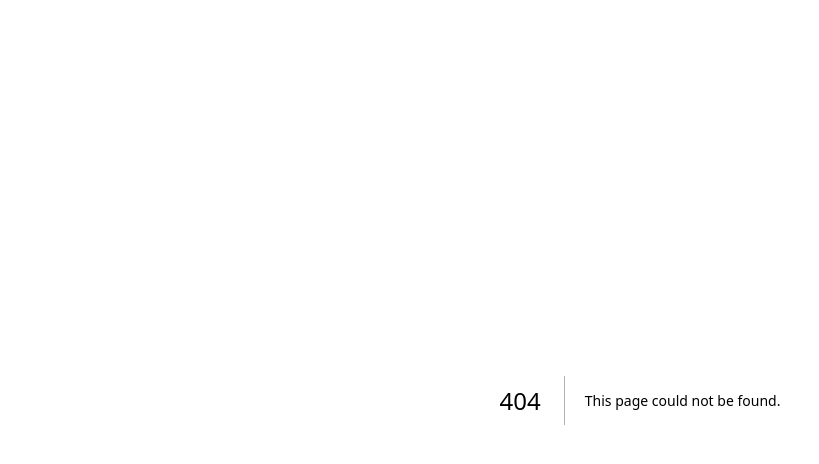
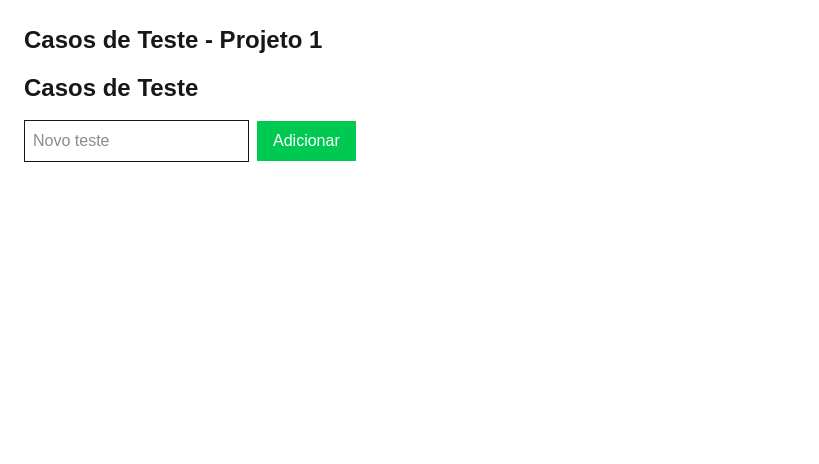
Before and after one commit to Victor-Jhon/qa-saas, a Next.js app: page /project/1 in a window 1280 px wide. Before the commit this address had no page. Shown: the top 464 px of the page, without its empty margins (0-819 px from the left). Built offline with nearby package versions, Linux system fonts and the light colour scheme.

Commit message:
atualiza projeto SaaS

```diff
--- a/app/page.js
+++ b/app/page.js
@@ -1,8 +1,11 @@
 "use client";
 import { useState } from "react";
 import Link from "next/link";
+import { useParams } from "next/navigation";
 
 export default function Home() {
+  const params = useParams();
+  const projectId = params.id;
   const [projects, setProjects] = useState([]);
   const [name, setName] = useState("");
 
@@ -14,6 +17,7 @@
 
   return (
     <div className="p-6">
+
       <h1 className="text-2xl font-bold mb-4">Projetos</h1>
 
       <div className="mb-4">
--- a/app/project/[id]/paje.js
+++ b/app/project/[id]/page.js
@@ -1,7 +1,10 @@
 "use client";
 import { useState } from "react";
+import { useParams } from "next/navigation";
 
 export default function ProjectPage() {
+  const params = useParams();
+  const projectId = params.id;
   const [tests, setTests] = useState([]);
   const [title, setTitle] = useState("");
 
@@ -21,6 +24,9 @@
 
   return (
     <div className="p-6">
+      <h1 className="text-2xl font-bold mb-4">
+  Casos de Teste - Projeto {projectId}
+      </h1>
       <h1 className="text-2xl font-bold mb-4">Casos de Teste</h1>
 
       <div className="mb-4">
```
